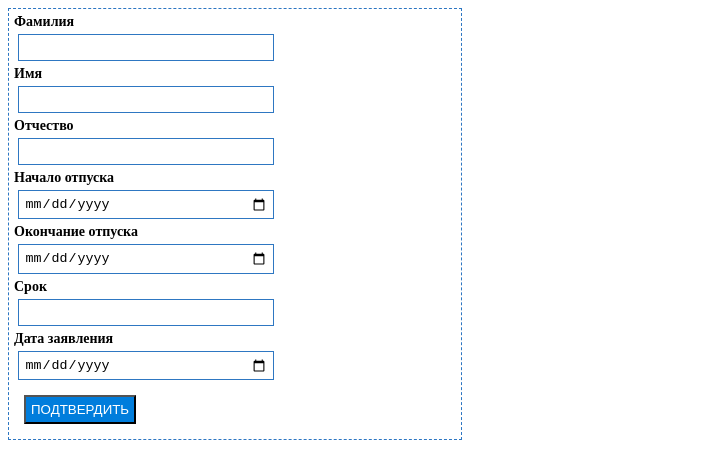
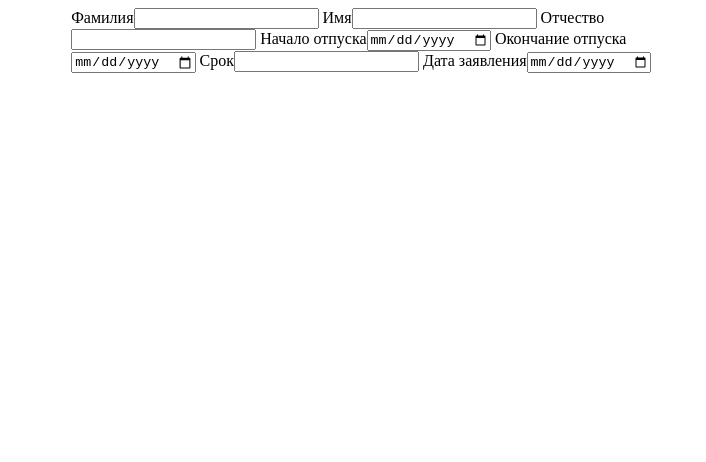
Before and after one commit to nightingale69/form.github.io, a React (Create React App) app: page / in a window 1280 px wide. Shown: the top 462 px of the page, without its empty margins (0-706 px from the left). Built offline with nearby package versions, Linux system fonts and the light colour scheme.

Commit message:
Исправлены классы, убраны pattern и required, убран submit

```diff
--- a/src/Components/form.js
+++ b/src/Components/form.js
@@ -8,11 +8,6 @@ class Form extends React.Component {
         this.state = {name: ''};
     }
     update(){
-        //Не убрал на всякий случай, для быстрой проверки
-        /*this.setState ({
-            surname: this.refs.surname.value,
-            name: this.refs.name.value,
-        });*/
         console.log('Фамилия:', this.refs.surname.value);
         console.log('Имя:', this.refs.name.value);
         console.log('Отчество:', this.refs.secondname.value);
@@ -23,72 +18,57 @@ class Form extends React.Component {
     }
     render() {
         return (
-            <form className='add'>
-                <label className='add__lb'>Фамилия</label>
+            <form className='form'>
+                <label className='form__label'>Фамилия</label>
                 <input
                     type='text'
-                    className='add__lastn inpstyle'
-                    name='surname'
-                    required pattern='^[А-Яа-яЁё\s]+$'
+                    className='input'
                     ref='surname'
                     onBlur={this.update.bind(this)}
                 /> {this.state.surname}
-                <label className='add__lb'>Имя</label>
+                <label className='form__label'>Имя</label>
                 <input
                     type='text'
-                    className='add__firstn inpstyle'
-                    name='firstname'
-                    required pattern='^[А-Яа-яЁё\s]+$'
+                    className='input'
                     ref='name'
                     onBlur={this.update.bind(this)}
                 /> {this.state.name}
-                <label className='add__lb'>Отчество</label>
+                <label className='form__label'>Отчество</label>
                 <input
                     type='text'
-                    className='add__secondn inpstyle'
-                    name='secondname'
-                    required pattern='^[А-Яа-яЁё\s]+$'
+                    className='input'
                     ref='secondname'
                     onBlur={this.update.bind(this)}
                 /> {this.state.secondname}
-                <label className='add__lb'>Начало отпуска</label>
+                <label className='form__label'>Начало отпуска</label>
                 <input
                     type='date'
-                    className='add__startdate inpstyle'
-                    required
+                    className='input'
                     ref='begin'
                     onBlur={this.update.bind(this)}
                 /> {this.state.begin}
-                <label className='add__lb'>Окончание отпуска</label>
+                <label className='form__label'>Окончание отпуска</label>
                 <input
                     type='date'
-                    className='add__endate inpstyle'
-                    required
+                    className='input'
                     ref='end'
                     onBlur={this.update.bind(this)}
                 /> {this.state.end}
-                <label className='add__lb'>Срок</label>
+                <label className='form__label'>Срок</label>
                 <input
                     type='number'
-                    className='add__term inpstyle'
+                    className='input'
                     size="3"
-                    required
                     ref='term'
                     onBlur={this.update.bind(this)}
                 /> {this.state.term}
-                <label className='add__lb'>Дата заявления</label>
+                <label className='form__label'>Дата заявления</label>
                 <input
                     type='date'
-                    className='add__date inpstyle'
-                    required
+                    className='input'
                     ref='date'
                     onBlur={this.update.bind(this)}
                 /> {this.state.date}
-                <input
-                    type='submit'
-                    className='add__submit'
-                    value='Подтвердить'
-                />
             </form>
         );
     }
```
